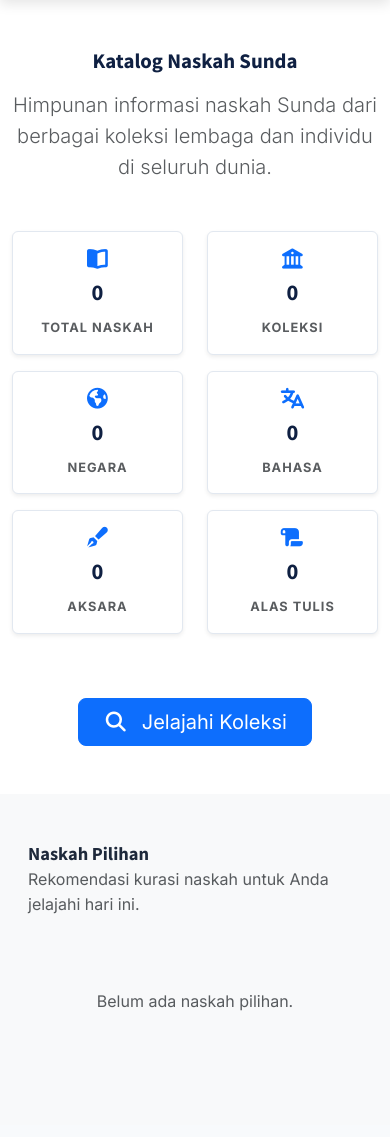
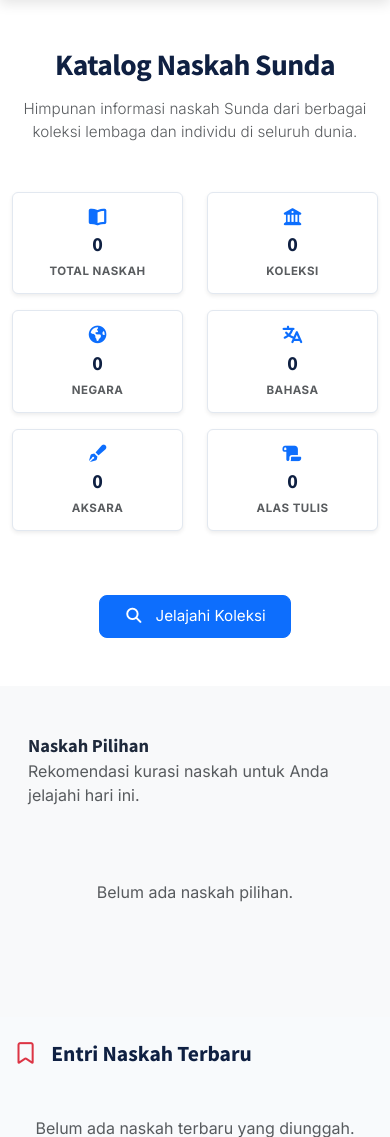
Before and after one commit to Ilhamkang/kandaga, a PHP site: page / in a window 390 px wide. Shown: the part 59-1196 px from the top of the page. Run offline with PHP 8.4, Linux system fonts and the light colour scheme; data that the repository does not hold is empty.

Commit message:
Perbaiki keterbacaan dan layout mobile
Kontras judul search hero, hierarki tipografi hero home, kartu monograf publik yang sitasinya tidak lagi terjepit tanpa sampul, pagination tanpa overflow, serta cache-buster stylesheet home. Catatan rilis 3.1.68 disesuaikan.

```diff
--- a/RELEASE.md
+++ b/RELEASE.md
@@ -7,7 +7,10 @@ Perbaikan menu navbar pada layar mobile dan penyederhanaan laporan rilis. Riwaya
 - Menyederhanakan `RELEASE.md` agar hanya memuat catatan rilis versi terbaru; arsip perubahan tetap berada di `CHANGELOG.md` dan GitHub Release.
 - Menghapus bagian laporan hasil uji dan daftar pemeriksaan deployment dari catatan rilis serta changelog.
 - Memperketat `tools/build-release.php`: `RELEASE.md` wajib memuat tepat satu judul versi, `version.json.version` harus sinkron dengan judul dan tag, serta format laporan rilis divalidasi.
-- Melanjutkan penyesuaian pada modul katalog/detail, admin, dan modul pendukung terkait; rinciannya akan dimasukkan sebelum tag rilis dibuat.
+- Memperbaiki kontras judul pada header pencarian mobile menjadi putih sehingga “Eksplorasi Katalog Naskah” terbaca jelas di atas latar gelap.
+- Menata ulang tipografi hero beranda pada layar kecil: judul `1.85rem`, paragraf dan tombol `0.95rem`, serta angka dan label statistik yang proporsional.
+- Memperbaiki kartu monograf publik di mobile: sitasi tidak lagi terjepit menjadi kolom 56px ketika sampul tidak tersedia, tinggi kartu turun drastis, dan pagination tidak lagi meluap.
+- Menambahkan cache-buster versi pada stylesheet beranda agar perbaikan tipografi langsung diterima browser.
 
 Rilis ini code-only. Tidak ada migrasi SQL, perubahan tabel, backup database, atau perubahan skema.
 
--- a/assets/css/style-home.css
+++ b/assets/css/style-home.css
@@ -30,3 +30,26 @@
         box-shadow: 0 4px 15px rgba(15, 32, 66, 0.3);
     }
     .btn-search-huge:hover { background: #c5a880; transform: translateY(-2px); box-shadow: 0 6px 20px rgba(197, 168, 128, 0.4); }
+
+/* Mobile hero typography: restore hierarchy over the shared module-font scale. */
+@media (max-width: 575.98px) {
+    body.kandaga-public .hero-section { padding-top: 2.25rem; padding-bottom: 2.25rem; }
+    body.kandaga-public .hero-section h2 {
+        font-size: 1.85rem;
+        line-height: 1.15;
+        letter-spacing: -.02em;
+    }
+    body.kandaga-public .hero-section .lead {
+        font-size: .95rem;
+        line-height: 1.5;
+        margin-bottom: 1.5rem;
+    }
+    body.kandaga-public .hero-section .btn {
+        font-size: .95rem;
+        padding: .55rem 1.1rem;
+    }
+    .home-container .stat-card { padding: .75rem !important; }
+    .home-container .stat-card i { font-size: 1.1rem !important; margin-bottom: .5rem; }
+    .home-container .stat-number { font-size: 1.25rem; line-height: 1.1; }
+    .home-container .stat-label { font-size: .72rem; letter-spacing: .04em; margin-top: .35rem; }
+}
--- a/assets/css/style-search.css
+++ b/assets/css/style-search.css
@@ -1,5 +1,6 @@
         body { background-color: #f8fafc; font-family: 'Inter', sans-serif; color: #334155; }
         .search-hero { background: linear-gradient(135deg, #1e293b 0%, #334155 100%); padding: 50px 0; margin-bottom: 40px; box-shadow: inset 0 -10px 20px rgba(0,0,0,0.1); }
+        body.kandaga-search .search-hero h4 { color: #fff; }
         .search-box-wrapper { background: white; padding: 8px; border-radius: 50px; display: flex; box-shadow: 0 10px 25px rgba(0,0,0,0.2); }
         .search-input-modern { border: none; padding: 10px 25px; flex-grow: 1; border-radius: 50px; outline: none; font-size: 1.1rem; }
         .search-btn-modern { border-radius: 50px; padding: 10px 30px; font-weight: 600; background: #2563eb; border: none; color: white; transition: 0.3s; }
--- a/includes/home.php
+++ b/includes/home.php
@@ -10,8 +10,8 @@ $total_lembaga = $conn->query("SELECT COUNT(*) as total FROM tb_lokasi")->fetch_
 $total_negara = $conn->query("SELECT COUNT(DISTINCT negara) as total FROM tb_lokasi WHERE negara != '' AND negara IS NOT NULL")->fetch_assoc()['total'];
 ?>
 
-<link rel="stylesheet" href="assets/css/style-home.css">
-<link rel="stylesheet" href="assets/css/style-naskah-baru.css">
+<link rel="stylesheet" href="assets/css/style-home.css?v=<?= htmlspecialchars(kandagaVersion(), ENT_QUOTES, 'UTF-8') ?>">
+<link rel="stylesheet" href="assets/css/style-naskah-baru.css?v=<?= htmlspecialchars(kandagaVersion(), ENT_QUOTES, 'UTF-8') ?>">
 
 
 <div class="home-container">
```
Also changed, not shown: assets/css/style-bibliografi.css (+11 -0 lines), CHANGELOG.md.
